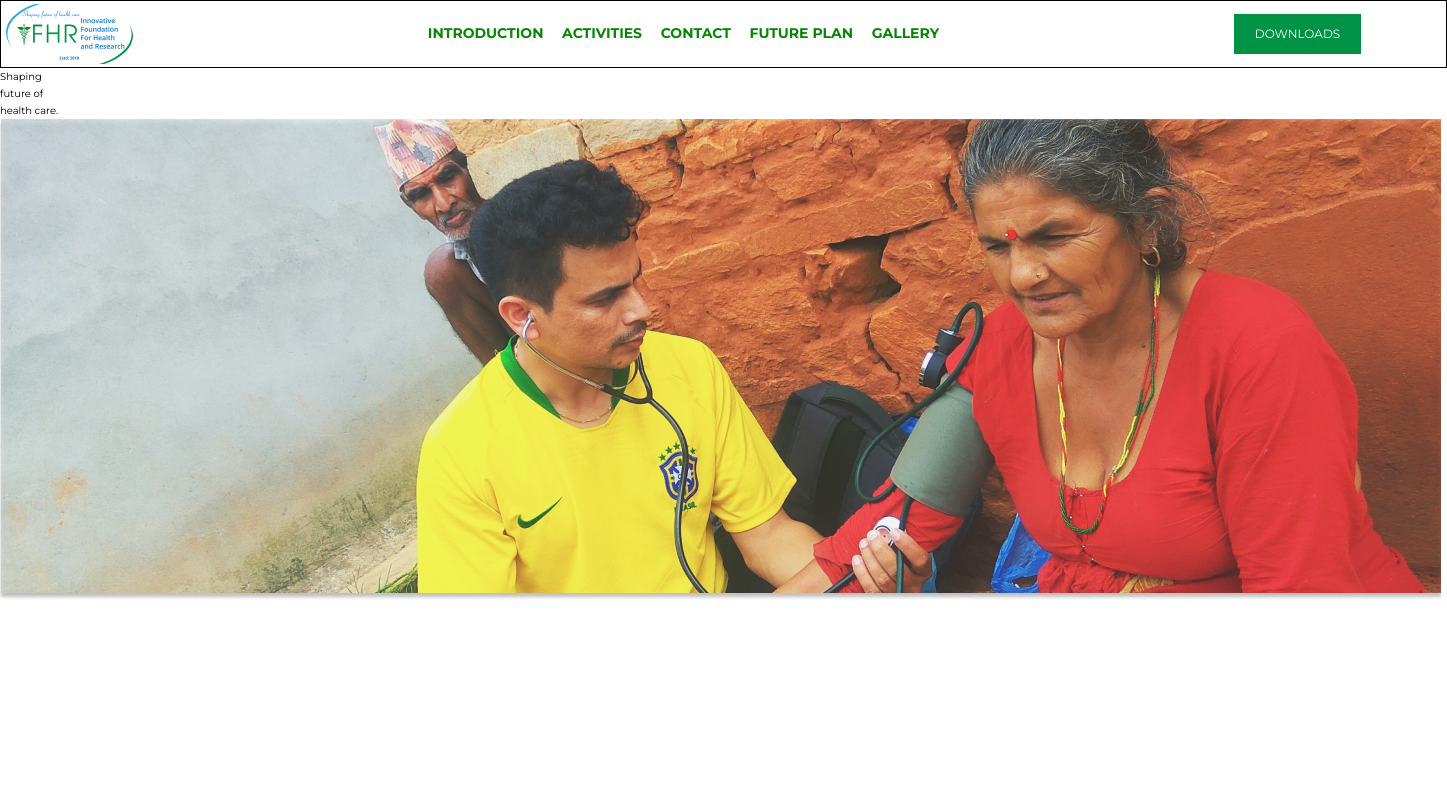
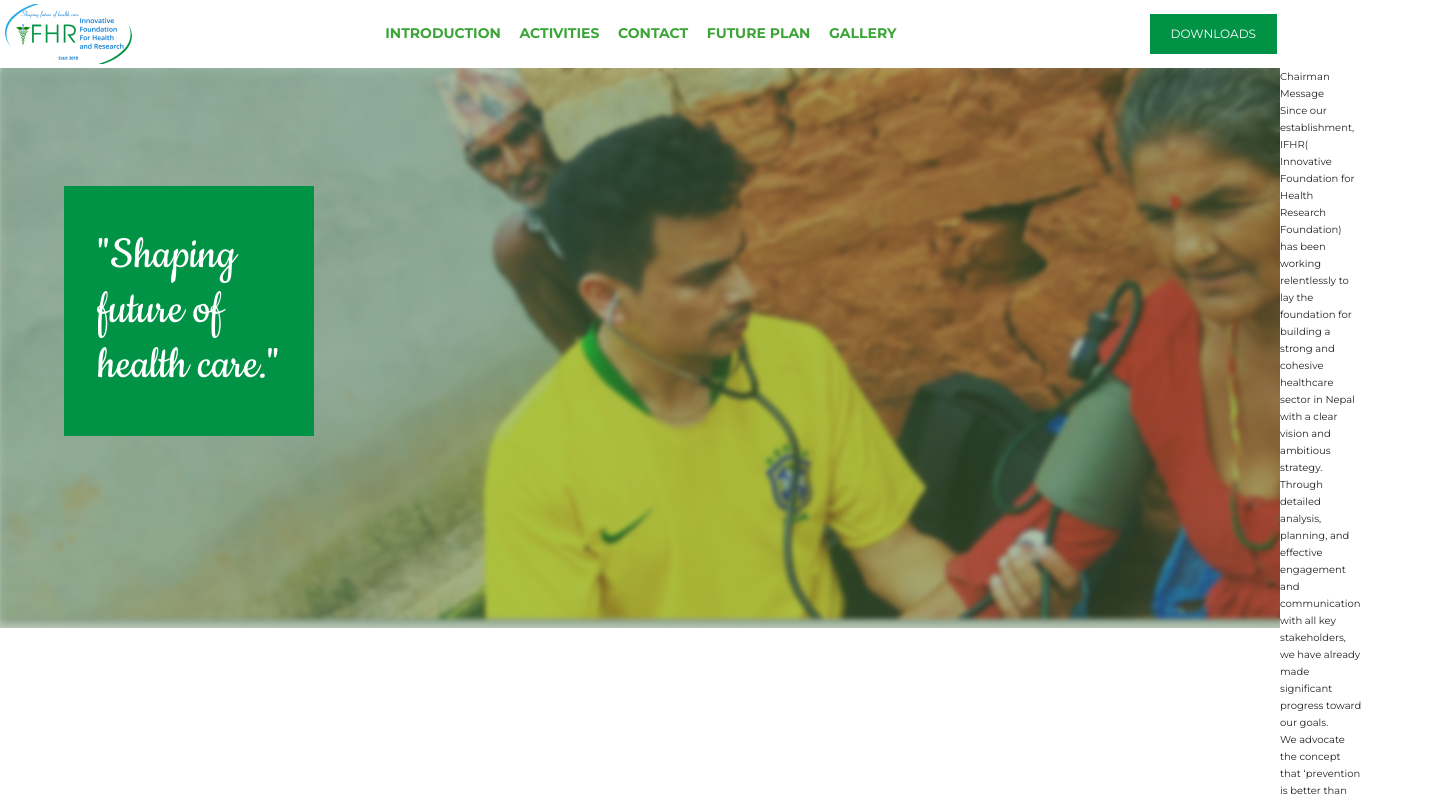
Before and after one commit to imbishalgiri/IFHR, a website: page index.html in a window 1280 px wide. Shown: the top 800 px of the page, 1447 px wide, since content can reach past the window. Drawn offline with Linux system fonts and the light colour scheme.

Commit message:
configured prettierrc and wrote some markups on chairman section

```diff
--- a/index.html
+++ b/index.html
@@ -1,17 +1,24 @@
 <!DOCTYPE html>
 <html lang="en">
   <head>
-    <meta charset="UTF-8">
-    <meta name="viewport" content="width=device-width, initial-scale=1.0">
-    <link rel="stylesheet" href="css/styles.css ">
-    <link rel="preconnect" href="https://fonts.gstatic.com">
-    <link href="https://fonts.googleapis.com/css2?family=Montserrat:wght@400;500;700;900&family=Roboto:wght@300;400;500;900&display=swap" rel="stylesheet">
+    <meta charset="UTF-8" />
+    <meta name="viewport" content="width=device-width, initial-scale=1.0" />
+    <link rel="stylesheet" href="css/styles.css " />
+    <link rel="preconnect" href="https://fonts.gstatic.com" />
+    <link
+      href="https://fonts.googleapis.com/css2?family=Montserrat:wght@400;500;700;900&family=Roboto:wght@300;400;500;900&family=Cookie&display=swap"
+      rel="stylesheet"
+    />
     <title>IFHR</title>
   </head>
   <body class="container">
     <!-- NAVBAR AREA -->
     <nav class="navbar">
-        <img class="navbar__logo" src="assets/nav-logo.png" alt="navbar-logo-here">
+      <img
+        class="navbar__logo"
+        src="assets/nav-logo.png"
+        alt="navbar-logo-here"
+      />
       <div class="navbar__items">
         <a href="#" class="navbar__items-1">introduction</a>
         <a href="#" class="navbar__items-2">activities</a>
@@ -26,10 +33,56 @@
     <!-- DISPLAY AREA -->
     <main class="main">
       <!-- <img src="#" alt="#" class="main__image"> -->
-        <div class="main__quotation">Shaping<br>future of<br>health care.</div>
-        <img src="assets/main-image.png" alt="helping out patient" class="main__image">
+      <div class="main__quotation">
+        "Shaping<br />future of<br />health care."
+      </div>
+      <!-- <img src="assets/main-image.png" alt="helping out patient" class="main__image"> -->
       <div class="main__image-overlay"></div>
     </main>
     <!-- END OF DISPLAY AREA -->
+
+    <!-- CHAIRMAN AREA -->
+    <div class="chairman">
+      <div class="chairman__text">
+        <div class="chairman__text-heading">Chairman Message</div>
+        <div class="chairman__text-description">
+          <p>
+            Since our establishment, IFHR( Innovative Foundation for Health
+            Research Foundation) has been working relentlessly to lay the
+            foundation for building a strong and cohesive healthcare sector in
+            Nepal with a clear vision and ambitious strategy.
+          </p>
+          <p>
+            Through detailed analysis, planning, and effective engagement and
+            communication with all key stakeholders, we have already made
+            significant progress toward our goals.
+          </p>
+          <p>
+            We advocate the concept that ‘prevention is better than treatment’
+            and this is driving us to provide improved access to our services;
+            one of our top priorities. We have also increased the capacity of
+            the healthcare delivery system to better serve the population in
+            terms of quality – but our work has just begun.
+          </p>
+          <p>
+            Our objectives are based on our values and our commitment to
+            fulfilling the needs of society, and will be achieved through the
+            implementation of our dedication to accountability, trust,
+            integrity, quality, excellence and team spirit.
+          </p>
+          <p>
+            I would like to thank you for your continuous interest in our
+            journey and your support for our humanitarian and community-centric
+            initiatives to make Nepal a healthy society, where members of the
+            community can continue to prosper. I also urge you to be part of the
+            change. You can contribute either by taking preventive measures
+            towards your health or participating in our ongoing health and
+            well-being programs and initiatives.
+          </p>
+        </div>
+      </div>
+      <img src="" alt="chairman image" class="chairman__image" />
+    </div>
+    <!-- END OF CHAIRMAN AREA -->
   </body>
 </html>
--- a/scss/base.scss
+++ b/scss/base.scss
@@ -15,4 +15,5 @@ body {
     font-weight: 400;
     line-height: 1.7;
     box-sizing: border-box;
+    color: #232725;
 }
--- a/scss/bootstrap.scss
+++ b/scss/bootstrap.scss
@@ -3,3 +3,5 @@
 @import 'layout';
 
 @import 'navbar';
+
+@import 'mainarea';
--- /dev/null
+++ b/scss/mainarea.scss
@@ -0,0 +1,46 @@
+.main {
+    position:relative;
+    height: 70vh;
+    width: 100vw;
+    background: url(../assets/main-image.png);
+    background-size: cover;
+
+    &__image {
+        width: 100vw;
+
+        position: absolute;
+        top: 0;
+        box-shadow: 0px 4px 4px rgba(0, 0, 0, 0.25);
+
+        &-overlay {
+            position: absolute;
+            width: 100%;
+            height: 100%;
+            background: rgba(17, 82, 16, 0.31);
+            backdrop-filter: blur(2.5px);
+        }
+    }
+
+    &__quotation {
+        position: absolute;
+        background-color: #009245;
+        width:25rem;
+        height: 25rem;
+        top: 21%;
+        left: 5%;
+        z-index: 10;
+        color: #fff;
+        font-family: Cookie;
+        display: flex;
+        align-items: center;
+        justify-content: center;
+        font-size: 5rem;
+        line-height: 5.5rem;
+    }
+
+
+
+
+
+
+}
--- a/scss/navbar.scss
+++ b/scss/navbar.scss
@@ -1,6 +1,5 @@
 .navbar {
     grid-column: 1 / -1;
-    border: 1px solid #000;
     padding: 5px;
     display: flex;
     align-items: center;
@@ -13,14 +12,14 @@
         font-family: Montserrat;
         font-size: 1.4rem;
         font-weight: 600;
-        color:#078604;
+        color:#3ba537;
         text-transform: uppercase;
         transition: all ease .2s;
 
     }
 
     &__items>*:hover {
-        border-bottom: 1.5px solid #078604;
+        border-bottom: 1.5px solid #3ba537;
 
     }
 
```
Also changed, not shown: css/styles.css, 1 other file. Lines whose indentation alone changed are shown as unchanged.
